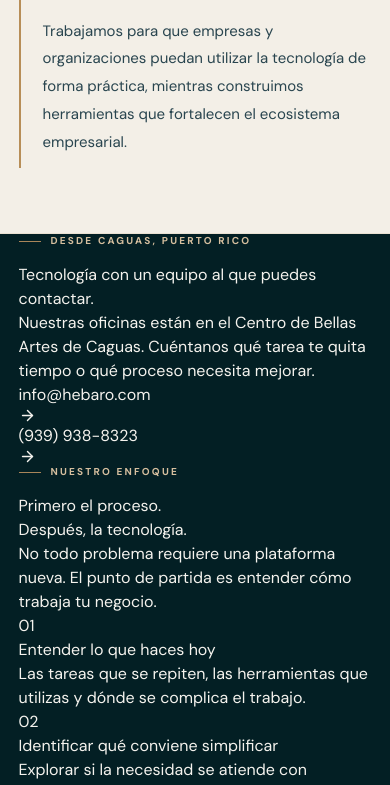
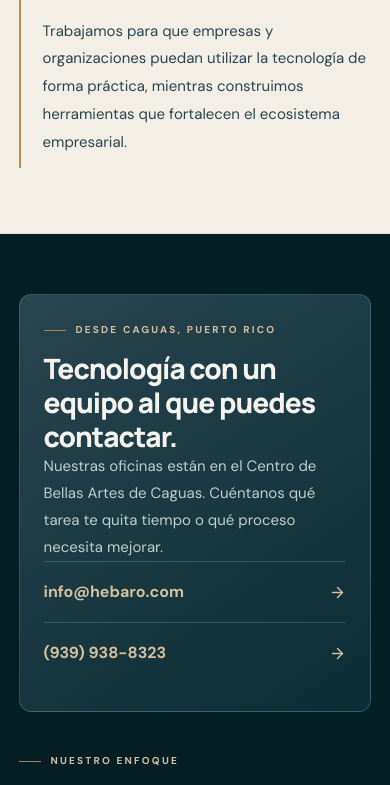
Before and after one commit to Laudano5/hebaro-website, a Next.js app: page /nosotros in a window 390 px wide. Shown: the part 1156-1941 px from the top of the page. Built offline with nearby package versions, Linux system fonts and the light colour scheme.

Commit message:
Preview local presence and practical approach on Nosotros

```diff
--- a/src/app/nosotros/about.css
+++ b/src/app/nosotros/about.css
@@ -121,3 +121,23 @@
   .about-certification-logo { width: 100px; }
   .identity-desktop-break { display: none; }
 }
+
+/* Reviewable local presence and practical approach; scoped to Nosotros. */
+.about-local-section { padding: 88px 0; background: #031f24; }
+.about-local-grid { display: grid; grid-template-columns: minmax(0, .9fr) minmax(0, 1.1fr); gap: 70px; align-items: start; }
+.about-local-card { padding: 36px; border: 1px solid #65c5cc44; border-radius: 12px; background: linear-gradient(145deg, #29454f, #0b2d34); }
+.about-local-section h2 { margin: 0; font: 750 clamp(28px, 3vw, 40px)/1.2 Manrope, sans-serif; letter-spacing: -1px; color: #f5f3ee; }
+.about-local-section p:not(.internal-eyebrow) { color: #c0cecc; font-size: 15px; line-height: 1.8; }
+.about-local-card > a { display: flex; align-items: center; justify-content: space-between; gap: 12px; padding: 18px 0; border-top: 1px solid #65c5cc44; color: #d6bf9f; font-weight: 700; overflow-wrap: anywhere; }
+.about-local-card > a:focus-visible { outline: 2px solid #65c5cc; outline-offset: 5px; }
+.about-approach ol { list-style: none; padding: 0; margin: 28px 0; }
+.about-approach li { display: flex; gap: 20px; padding: 20px 0; border-top: 1px solid #65c5cc33; }
+.about-approach li > span { color: #d6bf9f; font-size: 20px; font-weight: 700; }
+.about-approach h3 { margin: 0; font-size: 18px; color: #f5f3ee; }
+.about-approach li p { margin: 8px 0 0; }
+@media (max-width: 800px) {
+ .about-local-section { padding: 60px 0; }
+ .about-local-grid { grid-template-columns: 1fr; gap: 42px; }
+ .about-local-card { padding: 28px 24px; }
+ .about-page .internal-hero-actions .button, .about-approach > .button { white-space: normal; text-align: center; }
+}
```
